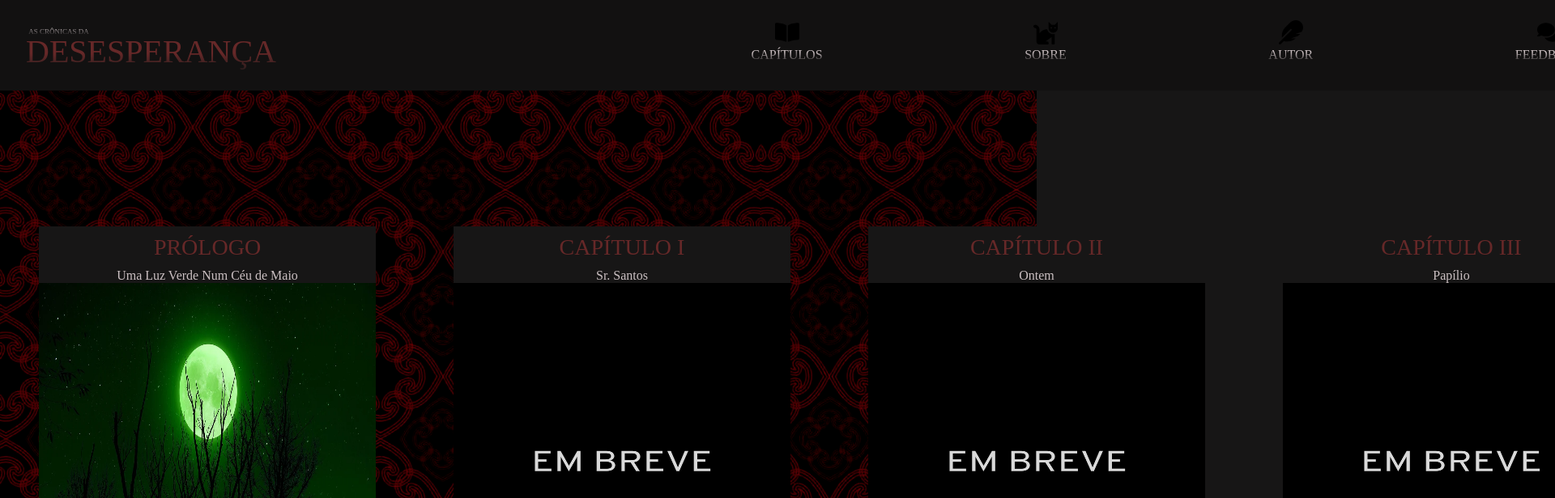
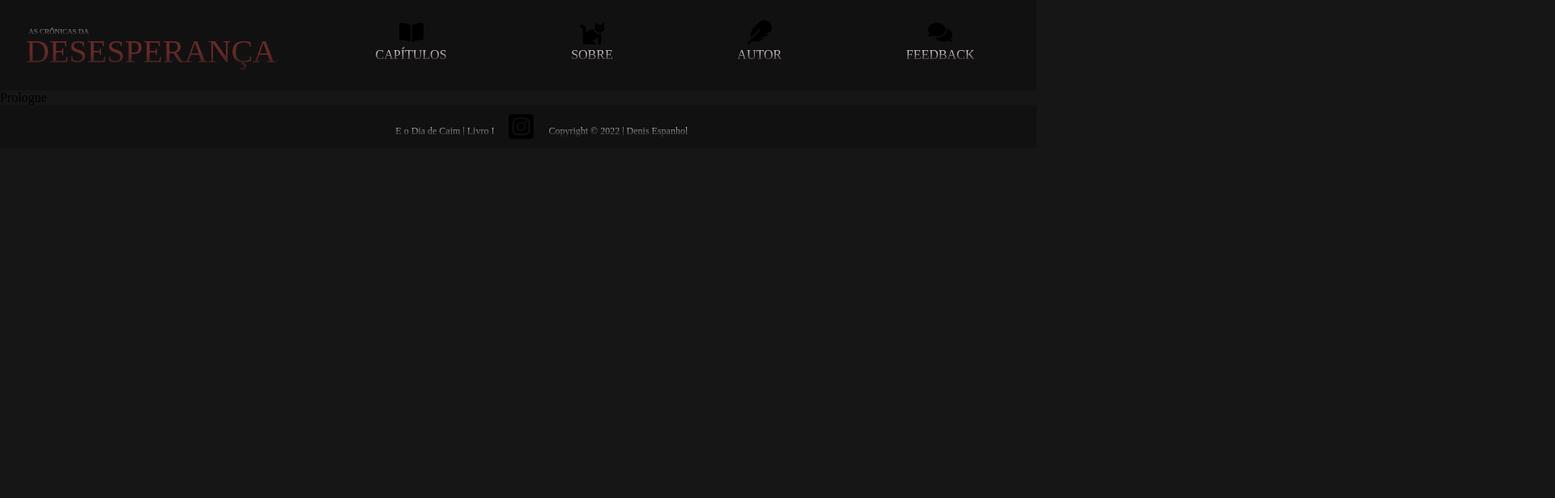
Before and after one commit to denisespanhol/AsCronicasDaDesesperanca, a React (Create React App) app in the folder as-cronicas-da-desesperanca/: page /chapters/prologue in a window 1280 px wide. Shown: the top 616 px of the page at 81% size, 1920 px wide, since content can reach past the window. Built offline with nearby package versions, Linux system fonts and the light colour scheme; a web font is replaced by a local one.

Commit message:
Alteração da lógica de fixação do Header e Footer

```diff
--- a/as-cronicas-da-desesperanca/src/Routes.js
+++ b/as-cronicas-da-desesperanca/src/Routes.js
@@ -4,11 +4,13 @@ import StartPage from "./pages/StartPage";
 import ChaptersPage from "./pages/ChaptersPage";
 import AuthorsPage from "./pages/AuthorsPage";
 import AboutPage from "./pages/AboutPage";
+import Prologue from "./pages/Chapters/Prologue";
 
 export default function Routes() {
   return (
     <Switch>
       <Route exact path="/" component={ StartPage } />
+      <Route exact path="/chapters/prologue" component={ Prologue } />
       <Route path="/chapters" component={ ChaptersPage } />
       <Route path="/author" component={ AuthorsPage } />
       <Route path="/about" component={ AboutPage } />
--- /dev/null
+++ b/as-cronicas-da-desesperanca/src/pages/Chapters/Prologue.js
@@ -0,0 +1,13 @@
+import React from 'react';
+import Header from '../../components/Header';
+import Footer from '../../components/Footer';
+
+export default function Prologue() {
+  return (
+    <main>
+      <Header />
+      <section>Prologue</section>
+      <Footer />
+    </main>
+  );
+}
--- a/as-cronicas-da-desesperanca/src/pages/ChaptersPage.css
+++ b/as-cronicas-da-desesperanca/src/pages/ChaptersPage.css
@@ -53,7 +53,7 @@
   .chapterBackground {
     background-image: url('../images/wallpaper1.png');
     background-attachment: fixed;
-    width: 130em;
+    width: 136em;
     height: 50em;
   }
 
@@ -100,7 +100,6 @@
     display: flex;
     align-self: center;
     width: 26em;
-
     margin-bottom: 2em;
   }
 
--- a/as-cronicas-da-desesperanca/src/pages/ChaptersPage.js
+++ b/as-cronicas-da-desesperanca/src/pages/ChaptersPage.js
@@ -1,11 +1,20 @@
-import React from 'react';
+import React, { useContext, useEffect } from 'react';
+import AppContext from '../context/AppContext';
+import { Link } from 'react-router-dom';
 import Header from '../components/Header';
 import Footer from '../components/Footer';
 import testImage from '../images/full-moon-4824456_1280.webp';
 import comingSoon from '../images/EM-BREVE.png';
 import './ChaptersPage.css';
 
+
 export default function ChaptersPage() {
+  const { setToFixed } = useContext(AppContext)
+
+  useEffect(() => {
+    setToFixed(true);
+  }, [])
+
   return (
     <section className='chapterBackground'>
       <Header />
@@ -14,7 +23,9 @@ export default function ChaptersPage() {
           <p className='chapterNumber'>PRÓLOGO</p>
           <p className='chapterTitle'>Uma Luz Verde Num Céu de Maio</p>
           <section className='chapterBox'>
-            <img src={ testImage } alt='teste' className='coverImage' />
+            <Link to="/chapters/prologue">
+              <img src={ testImage } alt='teste' className='coverImage' />
+            </Link>
           </section>
         </section>
         <section className='toCentralizeChapterBox'>
--- a/as-cronicas-da-desesperanca/src/pages/StartPage.js
+++ b/as-cronicas-da-desesperanca/src/pages/StartPage.js
@@ -5,10 +5,6 @@ import "./StartPage.css";
 
 export default function StartPage() {
   const { setToFixed } = useContext(AppContext);
-
-  function handleChapterClick() {
-    setToFixed(true);
-  }
 
   function handleAuthorClick() {
     setToFixed(false);
@@ -28,11 +24,10 @@ export default function StartPage() {
       </section>
       <footer className="startFooter toCentralizeFooter">
         <section className="toCentralizeButtonPrincipal">
-          <Link to="/Chapters" style={{ textDecoration: 'none' }}>
+          <Link to="/chapters" style={{ textDecoration: 'none' }}>
             <button
               type="button"
               className="designButtonPrincipal"
-              onClick={ handleChapterClick }
             >
               IR PARA O SITE
             </button>
```
